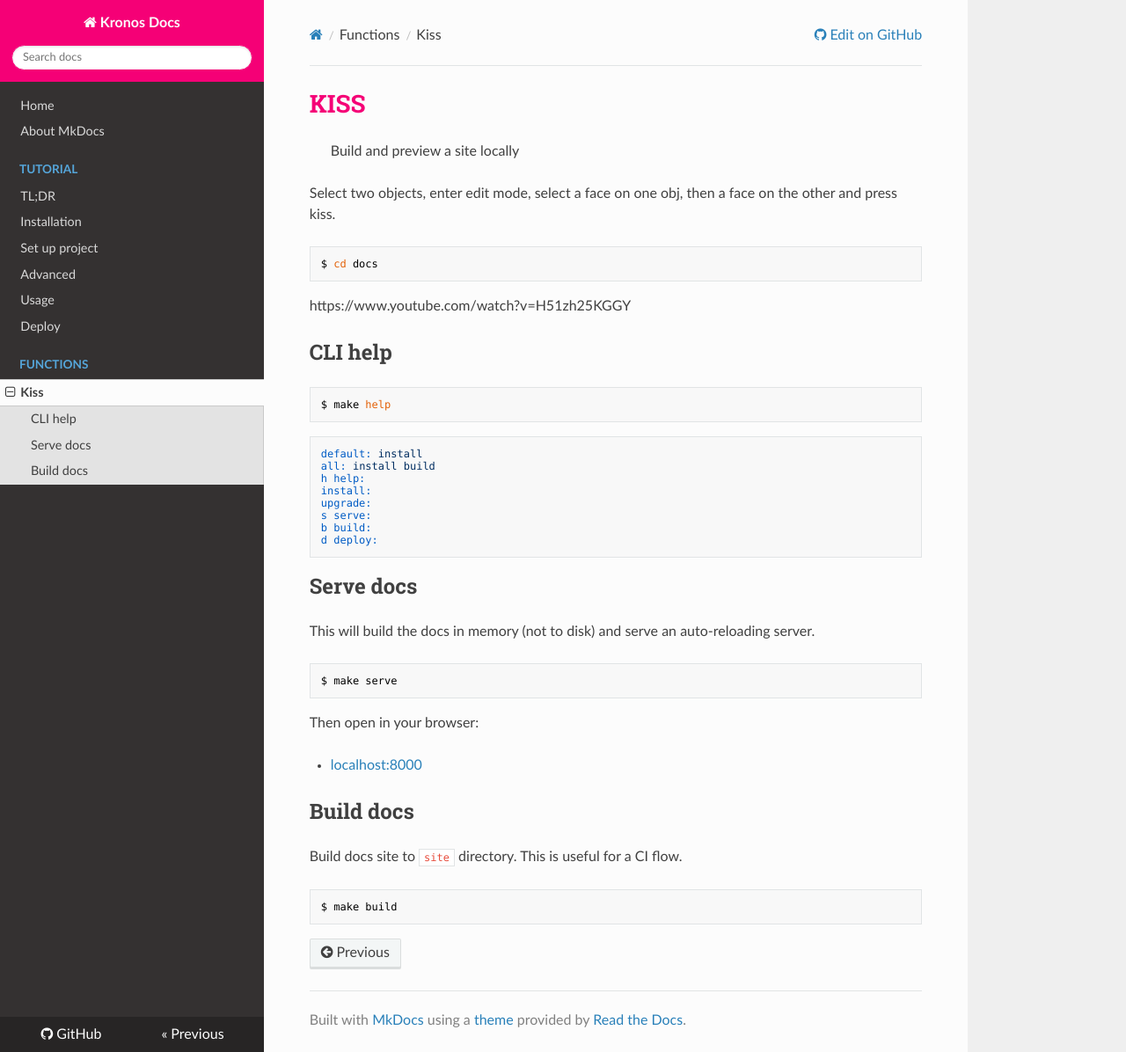
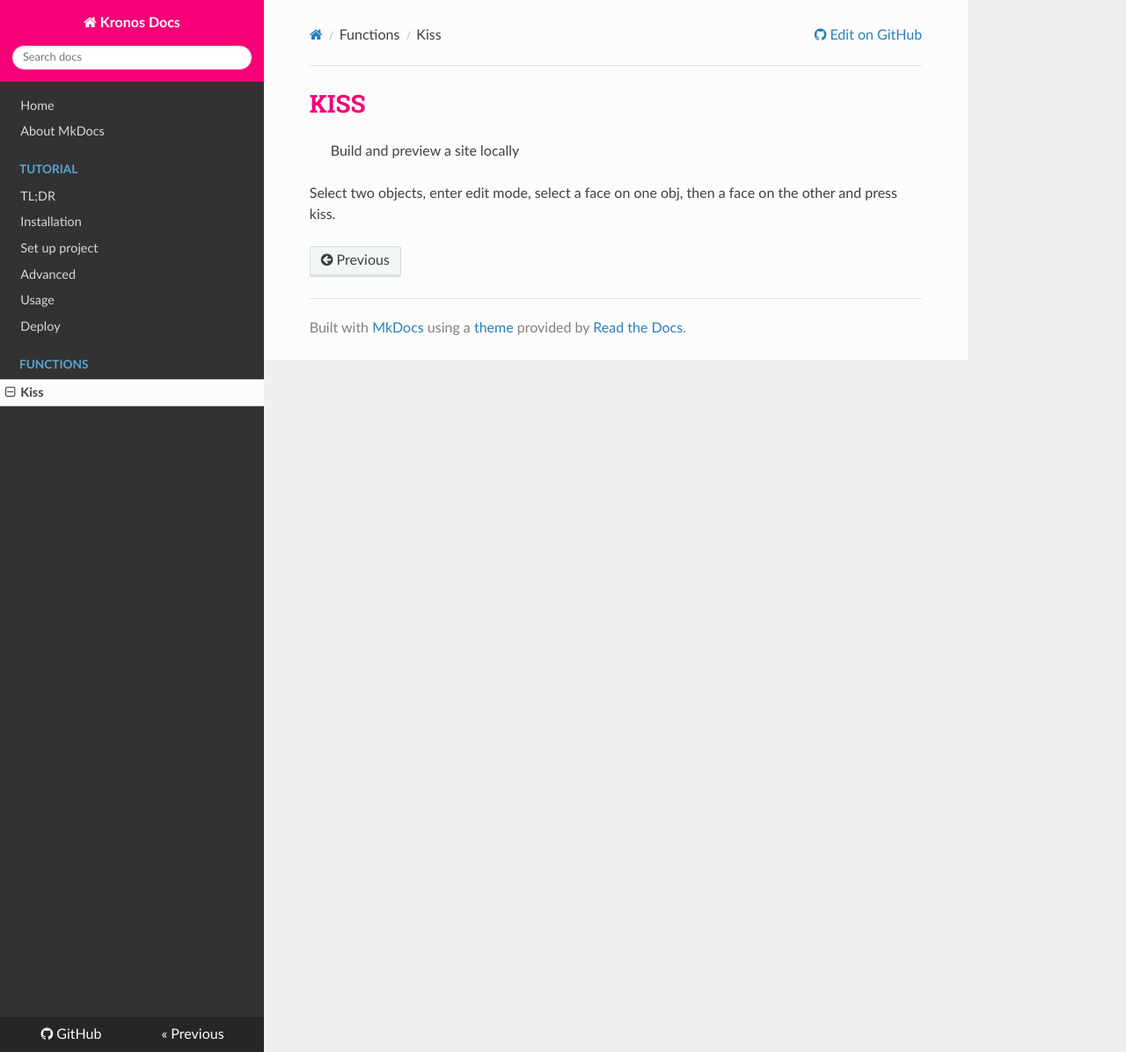
Before and after one commit to CGLIFE7/KronosDocs, an MkDocs documentation site: the page built from docs/docs/tutorial/kiss.md, in a window 1280 px wide and 1196 px high. Shown: the whole window at 88% size. Built offline with MkDocs 1.6.1, drawn with Linux system fonts in a browser that asks for light colours; nearby versions of some CDN libraries.

Commit message:
Update kiss.md

````diff
--- a/docs/docs/tutorial/kiss.md
+++ b/docs/docs/tutorial/kiss.md
@@ -3,46 +3,3 @@
 
 Select two objects, enter edit mode, select a face on one obj, then a
 face on the other and press kiss.
-
-```sh
-$ cd docs
-```
-https://www.youtube.com/watch?v=H51zh25KGGY
-
-## CLI help
-
-```sh
-$ make help
-```
-```
-default: install
-all: install build
-h help:
-install:
-upgrade:
-s serve:
-b build:
-d deploy:
-```
-
-
-## Serve docs
-
-This will build the docs in memory (not to disk) and serve an auto-reloading server.
-
-```sh
-$ make serve
-```
-
-Then open in your browser:
-
-- [localhost:8000](http://localhost:8000)
-
-
-## Build docs
-
-Build docs site to `site` directory. This is useful for a CI flow.
-
-```sh
-$ make build
-```
````
